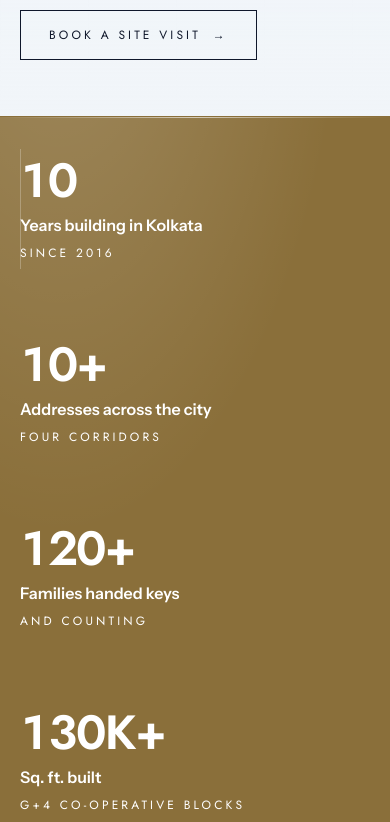
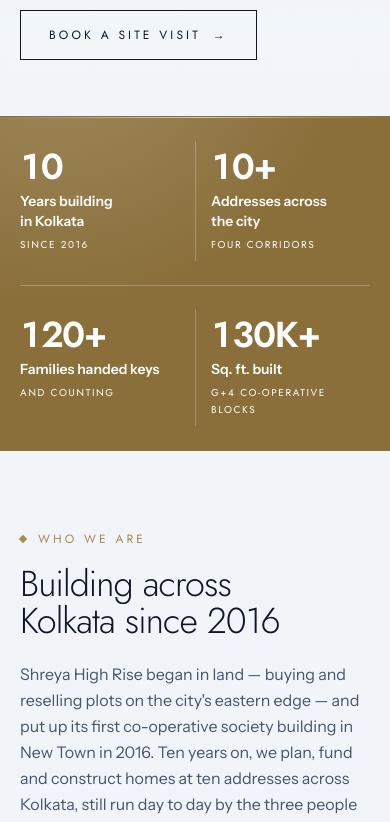
Before and after one commit to fsdSumitabha/shreya-highrise, a Next.js app: page / in a window 390 px wide. Shown: the part 1021-1843 px from the top of the page. Built offline with nearby package versions, Linux system fonts and the light colour scheme.

Commit message:
refactor: improve layout and styling of StatsBand component for better responsiveness

```diff
--- a/src/components/sections/StatsBand.tsx
+++ b/src/components/sections/StatsBand.tsx
@@ -21,19 +21,36 @@
             <div aria-hidden="true"
                 className="pointer-events-none absolute inset-x-0 top-0 h-px bg-linear-to-r from-transparent via-white/60 to-transparent dark:via-champagne-300" />
             <Container>
-                <dl data-stagger="110" className="grid sm:grid-cols-2 lg:grid-cols-4">
+                {/* Two up on a phone rather than four stacked rows: the band
+                   stays one screenful instead of scrolling past the fold, and
+                   the figures read as a set the way they do on the desktop. */}
+                <dl data-stagger="110" className="grid grid-cols-2 lg:grid-cols-4">
                     {stats.map((stat, i) => (
                         <div key={stat.label} data-reveal="up"
-                            className="group relative flex flex-col gap-2 py-10 sm:py-14 lg:py-16 lg:px-8 lg:first:pl-0 lg:last:pr-0">
-                            {/* Hairline that brightens as the eye lands on it. */}
+                            className={`group relative flex min-w-0 flex-col gap-1.5 py-8 sm:gap-2 sm:py-12 lg:py-16 px-4 sm:px-6 lg:px-8 lg:first:pl-0 lg:last:pr-0 ${
+                                i % 2 === 0 ? "max-lg:pl-0" : "max-lg:pr-0"
+                            }`}>
+                            {/* Hairline that brightens as the eye lands on it —
+                               down the gutter between the two columns, and
+                               between all four once they sit in a row. */}
                             <span aria-hidden="true"
-                                className={`absolute inset-y-8 left-0 w-px origin-top scale-y-100 bg-white/25 transition-colors duration-500 group-hover:bg-white dark:bg-stone-100/10 dark:group-hover:bg-champagne-300 ${i === 0 ? "lg:hidden" : "max-lg:hidden"}`} />
-                            <dd className="font-display text-5xl font-semibold leading-none tracking-tight transition-transform duration-500 ease-out group-hover:-translate-y-1 sm:text-6xl">
+                                className={`absolute inset-y-6 left-0 w-px origin-top scale-y-100 bg-white/25 transition-colors duration-500 group-hover:bg-white sm:inset-y-8 dark:bg-stone-100/10 dark:group-hover:bg-champagne-300 ${
+                                    i === 0 ? "hidden" : i % 2 === 0 ? "max-lg:hidden" : ""
+                                }`} />
+                            {/* Rule closing the first row off from the second. */}
+                            {i >= 2 && (
+                                <span aria-hidden="true"
+                                    className="absolute inset-x-0 top-0 h-px bg-white/25 lg:hidden dark:bg-stone-100/10" />
+                            )}
+                            <dd className="font-display text-4xl font-semibold leading-none tracking-tight tabular-nums transition-transform duration-500 ease-out group-hover:-translate-y-1 sm:text-5xl lg:text-6xl">
                                 <CountUp to={stat.to} suffix={stat.suffix} decimals={stat.decimals}
                                     duration={1400 + i * 180} />
                             </dd>
-                            <dt className="text-base font-semibold">{stat.label}</dt>
-                            <p className="font-display text-xs uppercase tracking-luxe text-white dark:text-stone-100/55">
+                            <dt className="text-pretty text-sm font-semibold sm:text-base">{stat.label}</dt>
+                            {/* Luxe tracking costs a quarter of an em per letter;
+                               at two columns wide that is a note broken over
+                               three lines, so it eases off until sm. */}
+                            <p className="font-display text-[10px] uppercase leading-relaxed tracking-[0.16em] text-white sm:text-xs sm:tracking-luxe dark:text-stone-100/55">
                                 {stat.note}
                             </p>
                         </div>
```
